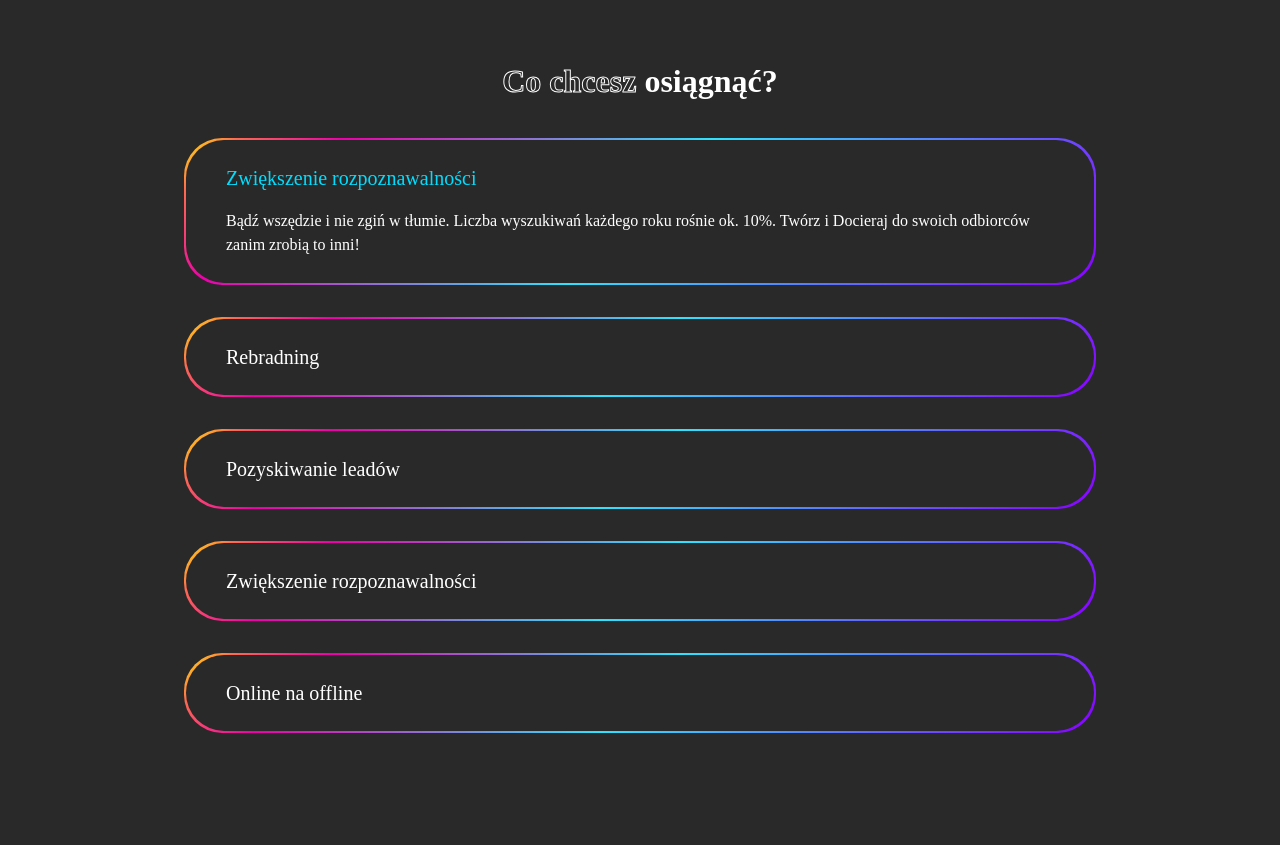
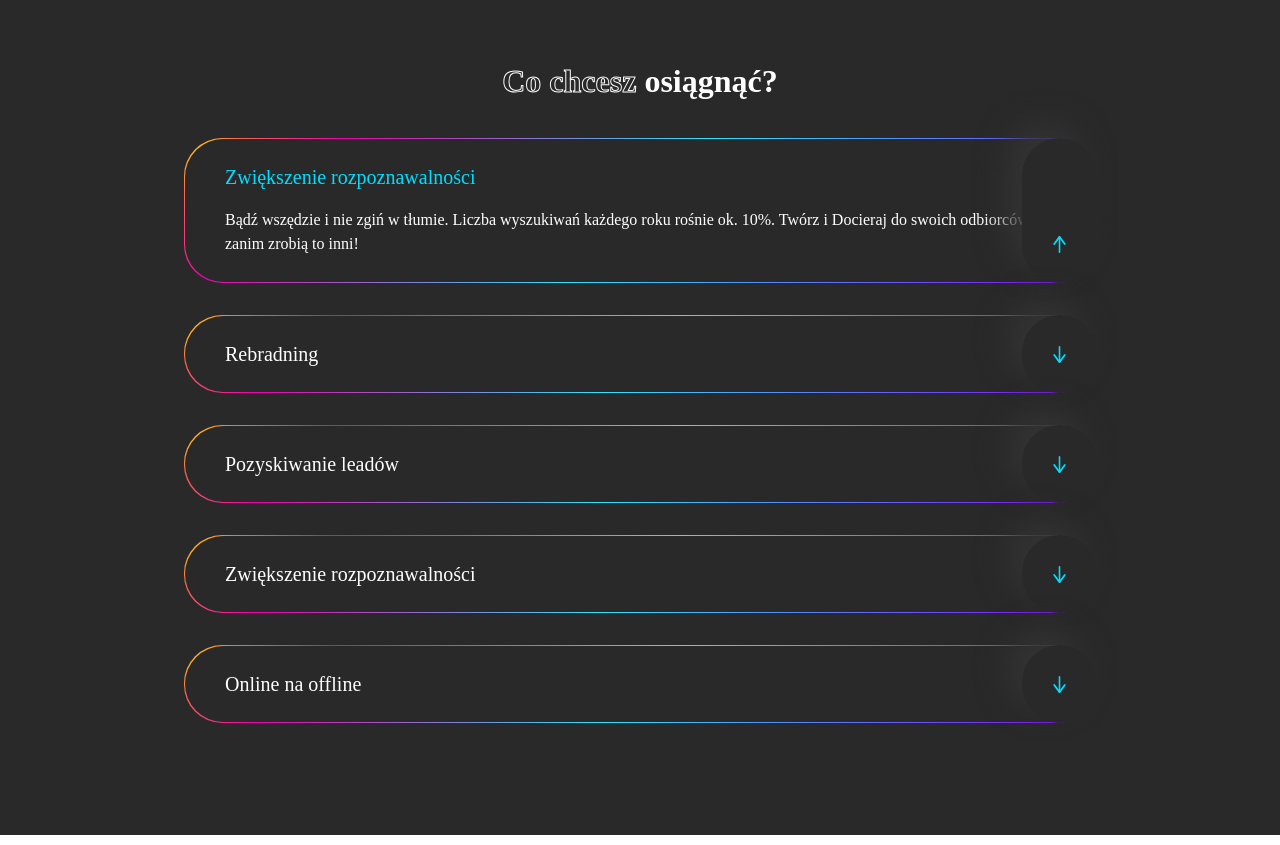
Before and after one commit to Team-Terry/Digital-first, a plain HTML site: page index.html in a window 1280 px wide. Shown: the part 2900-3745 px from the top of the page. Drawn offline with nearby package versions, Linux system fonts and the light colour scheme; a web font is replaced by a local one.

Commit message:
fixed styles

```diff
--- a/css/style.scss
+++ b/css/style.scss
@@ -243,7 +243,7 @@
             font-size: 58px;
             line-height: 1.2;
             color: #292929;
-            margin-bottom: 6px;
+            padding-bottom: 6px;
         }
     }
 
@@ -275,9 +275,10 @@
     }
     .accordion {
         .accordion-element {
+            position: relative;
             background: linear-gradient(135deg, #FEED07 0%, #FE6A50 5%, #ED00AA 15%, #2FE3FE 50%, #8900FF 100%);
-            padding: 2px;
-            overflow: hidden;
+            padding: 1px;
+            //overflow: hidden;
             border-radius: 38px;
             color: #fff;
             margin-bottom: 32px;
@@ -306,5 +307,19 @@
                 font-size: 16px;
                 line-height: 1.5;
             }
+            .arrow-button {
+                position: absolute;
+                top: 0;
+                right: -1px;
+                height: 100%;
+                width: 75px;
+                display: flex;
+                justify-content: center;
+                align-items: flex-end;
+                background: #292929 0% 0% no-repeat padding-box;
+                box-shadow: -15px -15px 30px #333333;
+                border-radius: 200px;
+                padding-bottom: 30px;
+            }
         }
     }
--- a/index.html
+++ b/index.html
@@ -131,7 +131,9 @@
                         <div class="content">
                             Bądź wszędzie i nie zgiń w tłumie. Liczba wyszukiwań każdego roku <b>rośnie ok. 10%.</b> Twórz i Docieraj do swoich odbiorców zanim zrobią to inni!
                         </div>
-                        <div class="arrow-button"></div>
+                        <div class="arrow-button">
+                            <img src="img/strzalka-up.svg" alt="">
+                        </div>
                     </div>
                 </div>
                 <div class="accordion-element ">
@@ -140,7 +142,9 @@
                         <div class="content">
 
                         </div>
-                        <div class="arrow-button"></div>
+                    </div>
+                    <div class="arrow-button">
+                        <img src="img/strzalka-down.svg" alt="">
                     </div>
                 </div>
                 <div class="accordion-element ">
@@ -149,7 +153,9 @@
                         <div class="content">
 
                         </div>
-                        <div class="arrow-button"></div>
+                    </div>
+                    <div class="arrow-button">
+                        <img src="img/strzalka-down.svg" alt="">
                     </div>
                 </div>
                 <div class="accordion-element ">
@@ -158,7 +164,9 @@
                         <div class="content">
 
                         </div>
-                        <div class="arrow-button"></div>
+                    </div>
+                    <div class="arrow-button">
+                        <img src="img/strzalka-down.svg" alt="">
                     </div>
                 </div>
                 <div class="accordion-element ">
@@ -167,7 +175,9 @@
                         <div class="content">
 
                         </div>
-                        <div class="arrow-button"></div>
+                    </div>
+                    <div class="arrow-button">
+                        <img src="img/strzalka-down.svg" alt="">
                     </div>
                 </div>
 
```
Also changed, not shown: css/style.css, img/strzalka-down.svg (added), img/strzalka-up.svg (added), 1 other file.
